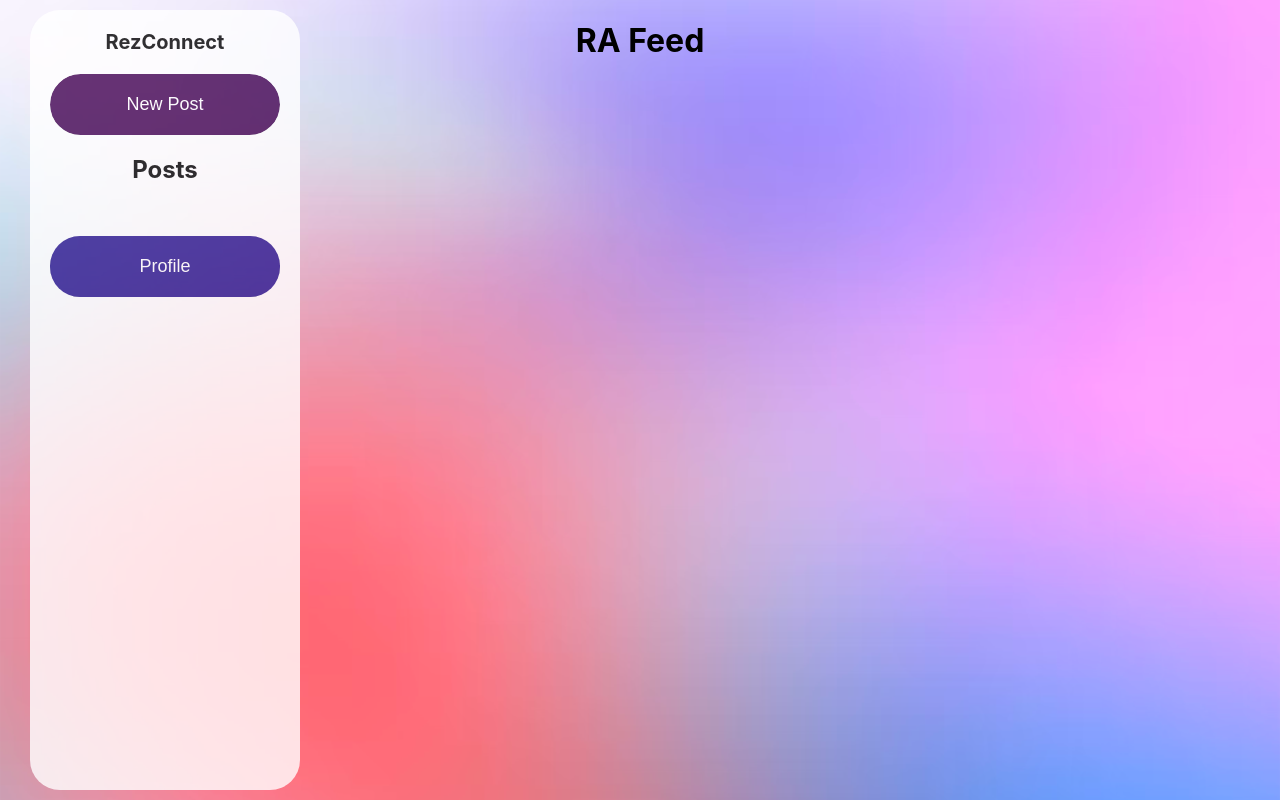
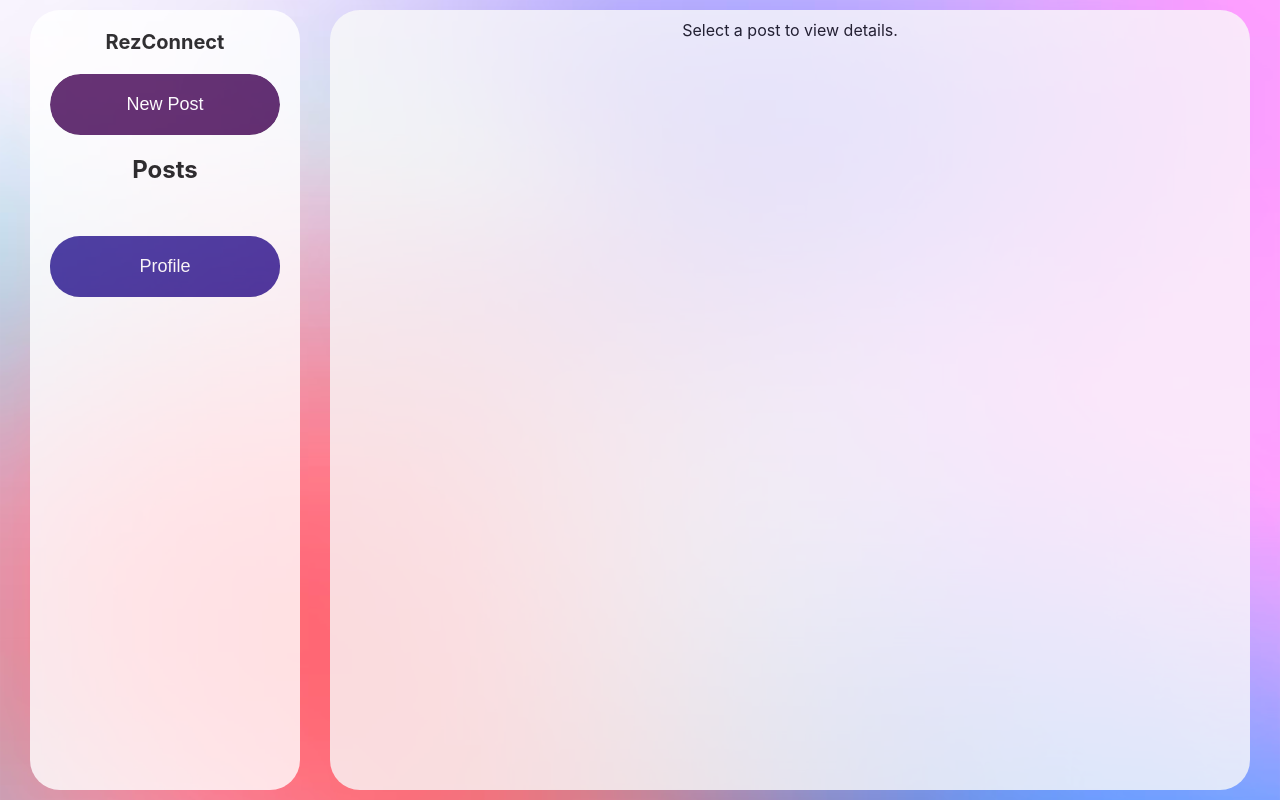
Before and after one commit to celinechen1114/RezConnect, a React (Create React App) app in the folder res-connect/: page /raFeed in a window 1280 px wide. Built offline with nearby package versions, Linux system fonts and the light colour scheme.

Commit message:
panel implemented

```diff
--- /dev/null
+++ b/res-connect/src/Panel.js
@@ -0,0 +1,24 @@
+import React from 'react';
+import './css/Panel.css';
+
+const Panel = ({ post }) => {
+    if (!post) return <div className="panel-container">Select a post to view details.</div>;
+
+    return (
+        <div className="panel-container">
+            <div className="post-item">
+                <h2 className="post-title">{post.title}</h2>
+                <p className="post-body">{post.body}</p>
+                {post.comments && post.comments.length > 0 && (
+                    <ul className="comments-list">
+                        {post.comments.map((comment, cIndex) => (
+                            <li key={cIndex} className="comment-item">{comment}</li>
+                        ))}
+                    </ul>
+                )}
+            </div>
+        </div>
+    );
+};
+
+export default Panel;
--- a/res-connect/src/RAFeed.js
+++ b/res-connect/src/RAFeed.js
@@ -1,20 +1,22 @@
 // RAFeed.js
 import React, { useState } from 'react';
 import Sidebar from './Sidebar';
+import Panel from './Panel';
+import './css/RAFeed.css';
 
 const RAFeed = () => {
   const [selectedPost, setSelectedPost] = useState(null);
 
   return (
     <div className="RAFeed">
-      <h1>RA Feed</h1>
       <Sidebar onPostSelect={setSelectedPost} />
-      {selectedPost &&
+      {/* {selectedPost &&
         <div className="selectedPost">
           <h2>{selectedPost.title}</h2>
           <p>{selectedPost.body}</p>
         </div>
-      }
+      } */}
+      <Panel post={selectedPost} />
     </div>
   );
 };
--- a/res-connect/src/Sidebar.js
+++ b/res-connect/src/Sidebar.js
@@ -11,6 +11,7 @@ const Sidebar = ({ onPostSelect }) => {
   const [posts, setPosts] = useState([]);
   const [title, setTitle] = useState("");
   const [body, setBody] = useState("");
+  const [comments, setComments] = useState([]);
 
   const handleChangeTitle = (event) => {
     setTitle(event.target.value);
--- /dev/null
+++ b/res-connect/src/css/Panel.css
@@ -0,0 +1,46 @@
+.panel-container {
+    flex: 1;
+    margin-left: 310px; /* original 290px + 20px gap */
+    width: calc(100% - 310px - 70px); /* adjusted width to account for the added gap */
+    padding: 10px;
+    height: calc(100vh - 40px);
+    overflow: auto;
+    background-color: #f9f9f9;
+    border-radius: 30px;
+    opacity: 0.8;
+    position: fixed;
+    right: 30px;
+    top: 10px;
+}
+
+.post-item {
+    background-color: white;
+    padding: 15px;
+    border-radius: 10px;
+    box-shadow: 0 4px 8px 0 rgba(0, 0, 0, 0.1), 0 6px 20px 0 rgba(0, 0, 0, 0.05);
+    margin-bottom: 15px;
+}
+
+.post-title {
+    font-size: 24px;
+    margin-bottom: 10px;
+    color: #333;
+}
+
+.post-body {
+    color: #555;
+    margin-bottom: 15px;
+}
+
+.comments-list {
+    list-style-type: none;
+    padding: 0;
+}
+
+.comment-item {
+    padding: 8px 12px;
+    background-color: #f8f8f8;
+    border-radius: 8px;
+    margin-top: 5px;
+    color: #555;
+}
--- /dev/null
+++ b/res-connect/src/css/RAFeed.css
@@ -0,0 +1,5 @@
+.feed-container {
+    display: flex;
+    align-items: start;
+    height: 100vh;
+}
```
